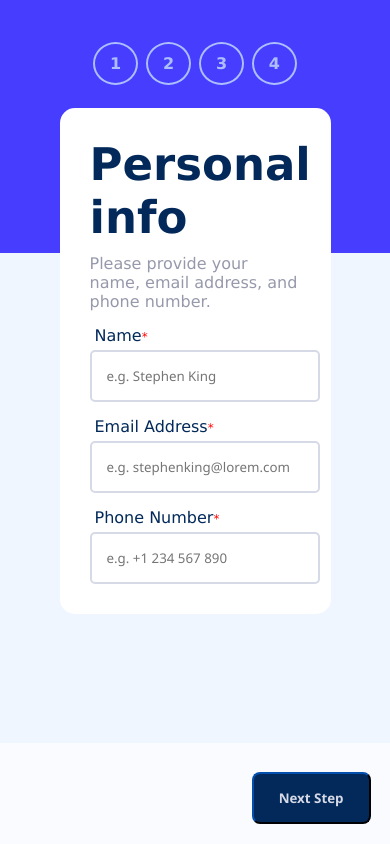
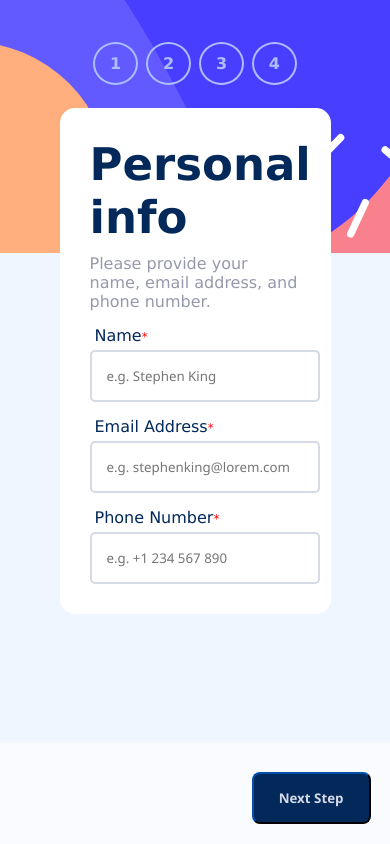
Before and after one commit to SameemaNasrin/multi-step-form, a plain HTML site: page index.html in a window 390 px wide. Drawn offline with Linux system fonts and the light colour scheme.

```diff
--- a/style.css
+++ b/style.css
@@ -35,7 +35,10 @@
     margin-top:2vh;
     margin-left:2vh;
     border-radius: 15px;
-
+    background-image: url("assets/images/bg-sidebar-desktop.svg");
+    background-repeat: no-repeat;
+    background-size: cover;
+    background-position-y: bottom;
 }
 
 #side-table{
@@ -420,4 +423,12 @@
         justify-content: left;
         align-items: center;
     }
+
+    #main{
+        background-image: url("assets/images/bg-sidebar-mobile.svg");
+        background-repeat: no-repeat;
+        background-size: cover;
+        background-position-y: bottom;
+
+    }
 }
```
Also changed, not shown: 1 other file.
